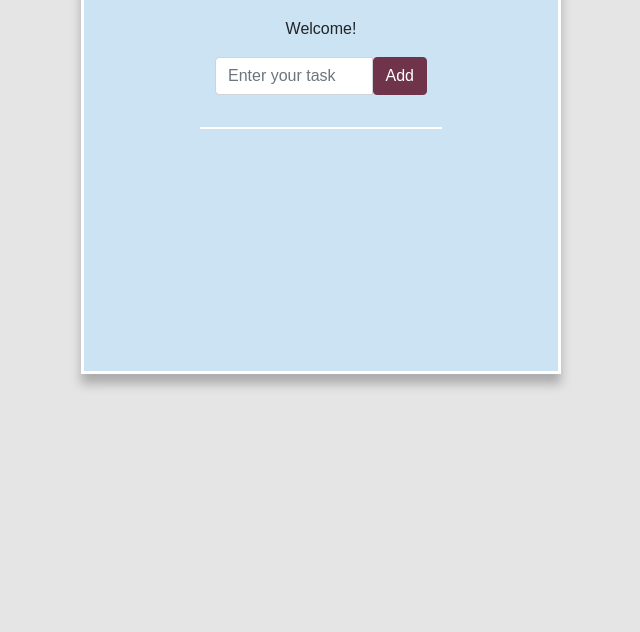
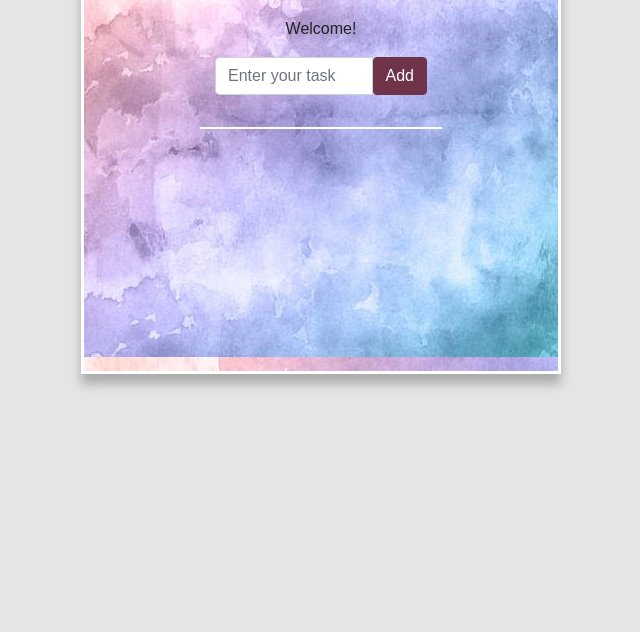
Before and after one commit to niki-hy-lin/TodoApp, a plain HTML site: page index.html in a window 1280 px wide. Shown: the part 168-800 px from the top of the page, without its empty margins (319-959 px from the left). Drawn offline with nearby package versions, Linux system fonts and the light colour scheme.

Commit message:
Update index.html

```diff
--- a/index.html
+++ b/index.html
@@ -33,7 +33,7 @@
         border-style: solid;
         border-color: white;
         background: #CBE3F2;
-        background-image: url("images/bg.jpg");
+        background-image: url("bg.jpg");
       }
 
 
```
